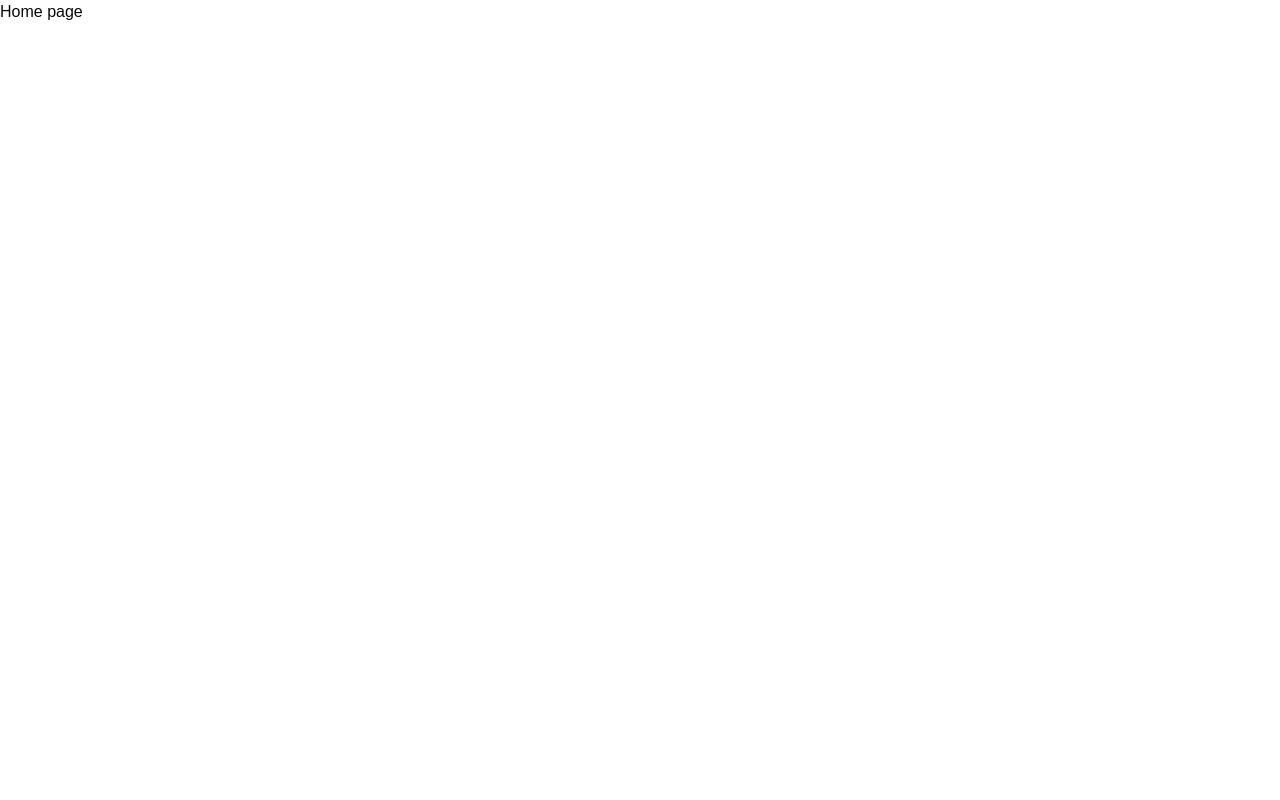
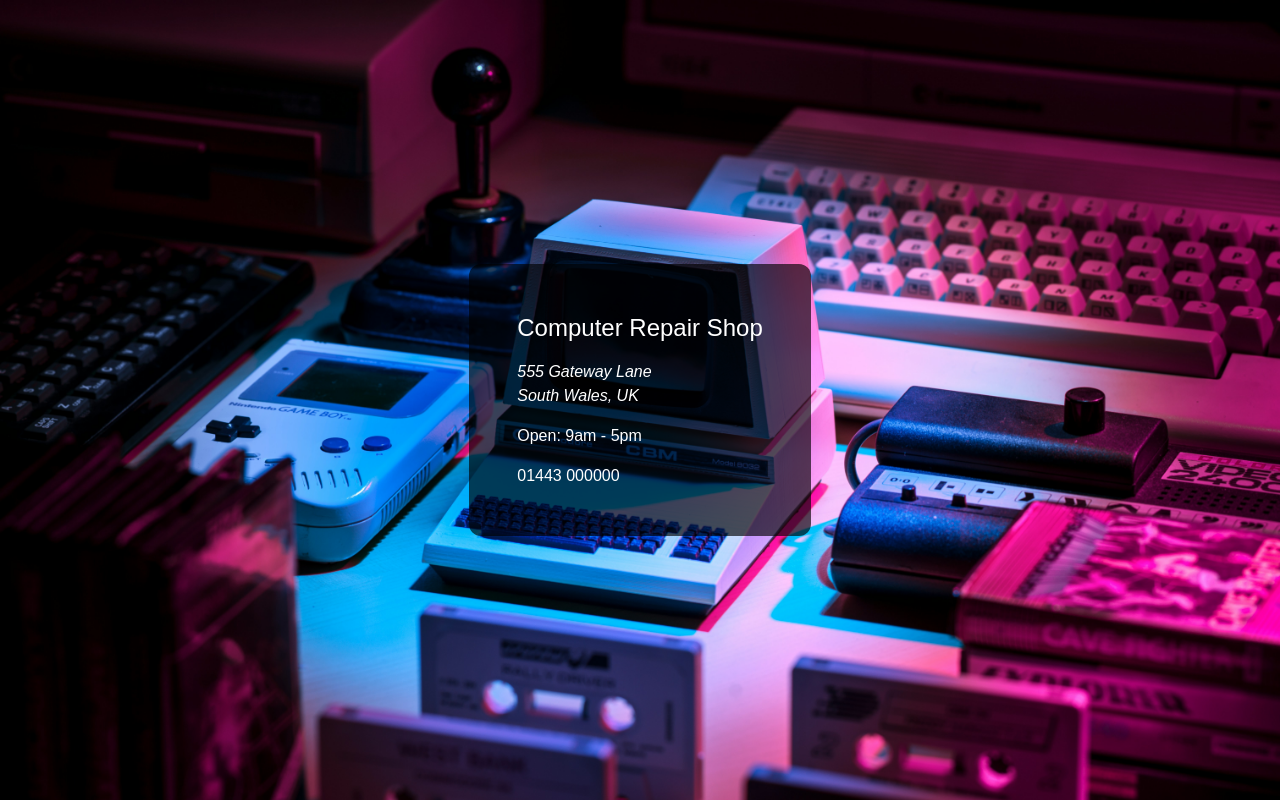
Before and after one commit to DLee1993/RepairShop_Fullstack_App, a Next.js app: page / in a window 1280 px wide. Built offline with nearby package versions, Linux system fonts and the light colour scheme.

Commit message:
added: business card to home page

```diff
--- a/app/page.tsx
+++ b/app/page.tsx
@@ -1,9 +1,19 @@
-import Image from "next/image";
+import Link from "next/link";
 
 export default function Home() {
     return (
-        <section>
-            <h1>Home page</h1>
+        <section className="h-screen bg-black text-white bg-homeBackground bg-cover grid place-content-center">
+            <article className="space-y-4 p-12 rounded-xl bg-black/65 w-fit">
+                <h1 className="text-xl sm:text-2xl">Computer Repair Shop</h1>
+                <address>
+                    555 Gateway Lane <br />
+                    South Wales, UK
+                </address>
+                <p>Open: 9am - 5pm</p>
+                <p>
+                    <Link href="tel:01443 000000">01443 000000</Link>
+                </p>
+            </article>
         </section>
     );
 }
```
